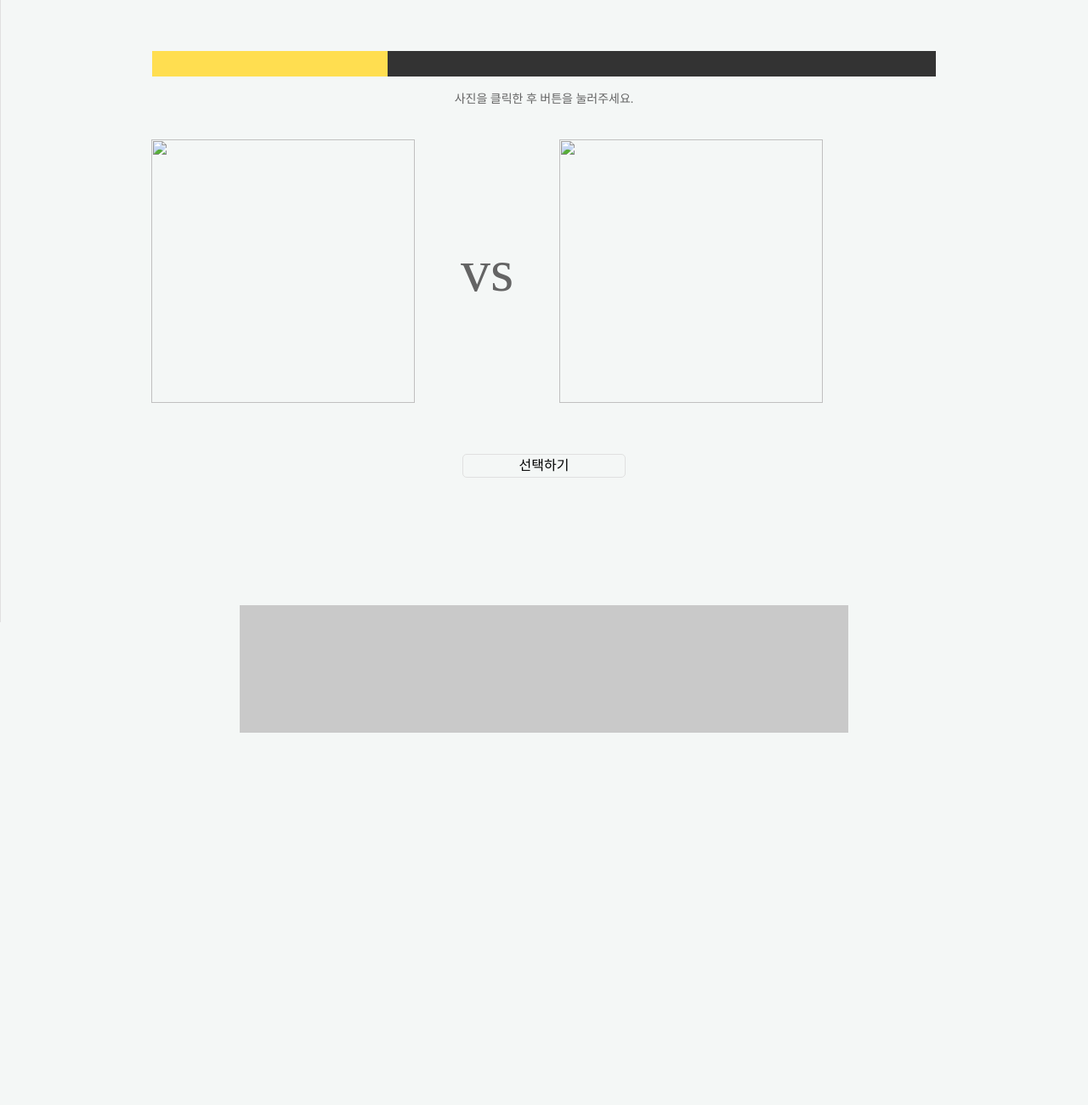
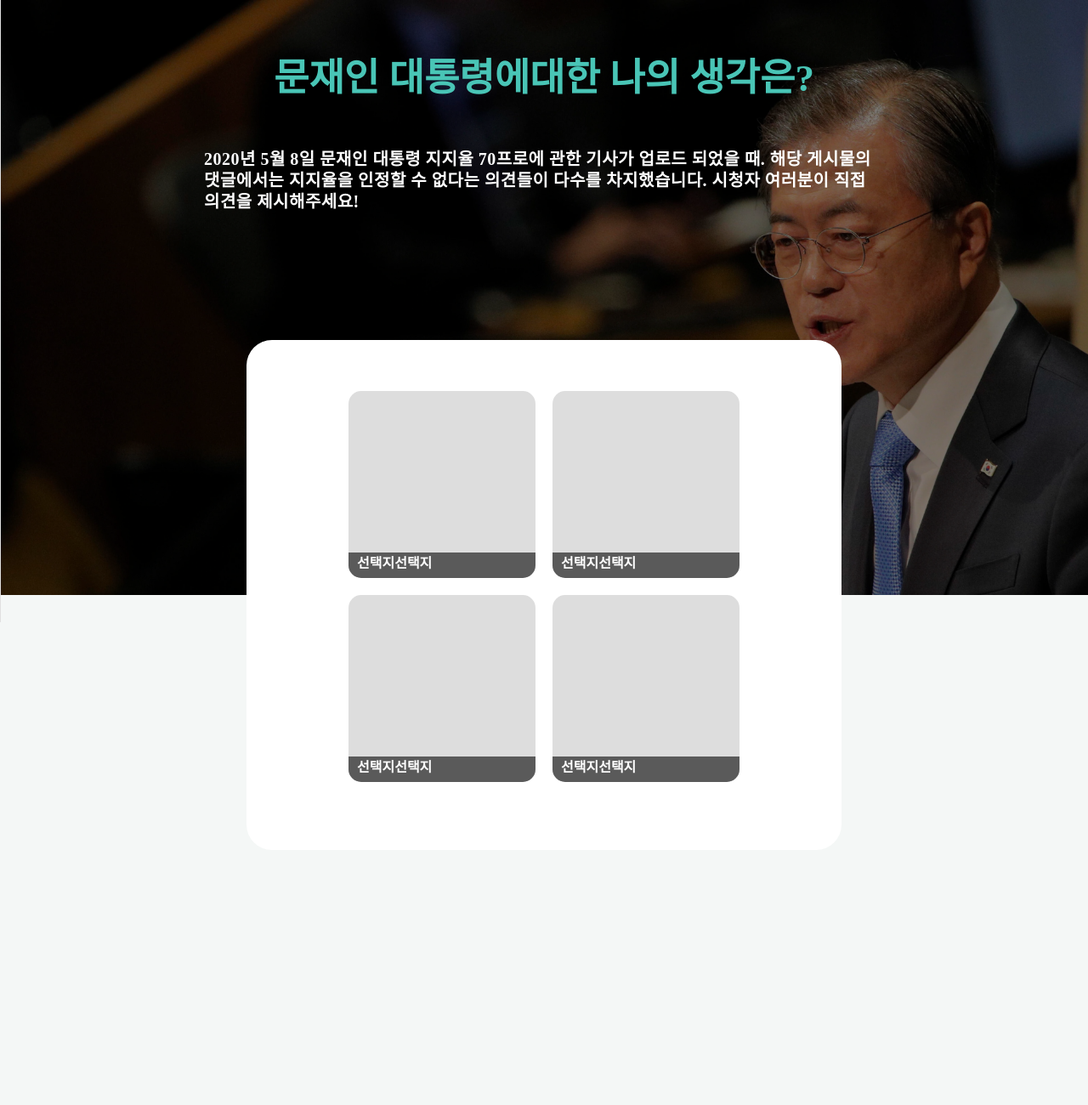
Before and after one commit to DJ-Yang/yes-or-no, a Django app: template templates/topic/select.html in a window 1280 px wide. Shown: the part 68-1368 px from the top of the page at 85% size. Before the commit the page ends 930 px from the top, so only its background shows below. Run offline with Django 3.2, Linux system fonts and the light colour scheme; the template is opened without the code that fills it, so the values that code supplies are empty; some libraries are stand-ins or nearby versions.

Commit message:
select page layout

```diff
--- a/templates/topic/select.html
+++ b/templates/topic/select.html
@@ -18,80 +18,57 @@
 {% endblock %}
 
 {% block content %}
-<div class="topic">
-  <div class="topic-title">
-    {{ topic.title }}
+<div class="topic-wrapper">
+  <div class="topic-background">
+    <div class="topic-thumb" style="background-image: url('/static/img/test.jpg')">
     </div>
-  <div class="topic-graph-wrap">
-    <div class="label-agree" style="width:{{topic.get_count_yes}};">{{topic.get_count_yes}}</div>
-    <div class="label-disagree">{% if topic.get_count_no != '0%'%}{{topic.get_count_no}}{%endif%}</div>
-    <div class="agree" style="width: {{topic.get_count_yes}};">
+
+    <div class="topic-title-box">
+      <div class="topic-title">문재인 대통령에대한 나의 생각은?</div>
+      <div class="topic-subtitle">2020년 5월 8일 문재인 대통령 지지율 70프로에 관한 기사가 업로드 되었을 때. 해당 게시물의 댓글에서는 지지율을 인정할 수 없다는 의견들이 다수를 차지했습니다. 시청자 여러분이 직접 의견을
+        제시해주세요!</div>
     </div>
   </div>
 
-  <div class="explain">
-    사진을 클릭한 후 버튼을 눌러주세요.
+  <div class="select-wrapper">
+    <div class="select-box">
+      <div class="selection">
+        <div class="selection-text-wrapper">
+          <div class="selection-text">
+            선택지선택지
+          </div>
+        </div>
       </div>
       <div class="selection">
-
-    <div class="selection1">
-      <span class="sel1-des">{{topic.selection1_des}}</span>
-      <div class="img-wrapper">
-        <img id="sel1" src="{{ topic.selection1_image.url}}">
+        <div class="selection-text-wrapper">
+          <div class="selection-text">
+            선택지선택지
           </div>
         </div>
-    <div class="vs">vs</div>
-    <div class="selection2">
-      <span class="sel2-des">{{topic.selection2_des}}</span>
-      <div class="img-wrapper">
-        <img id="sel2" src="{{ topic.selection2_image.url}}">
+      </div>
+      <div class="selection">
+        <div class="selection-text-wrapper">
+          <div class="selection-text">
+            선택지선택지
           </div>
         </div>
-    <div id="" class="submit" onclick="clickSelection(this.id)">
-      선택하기
+      </div>
+      <div class="selection">
+        <div class="selection-text-wrapper">
+          <div class="selection-text">
+            선택지선택지
+          </div>
+        </div>
+      </div>
+    </div>
   </div>
 
-    <div class="_baa_"></div>
+  <div>
+
   </div>
 </div>
+
 {% endblock %}
 
 {% block extra_js %}
-<script src="{% static 'js/select.js' %}"></script>
-<!-- selection 선택시 함수 -->
-<script>
-  function clickSelection(e) {
-
-    if (e=='')
-      alert('사진을 클릭해주세요.');
-
-
-    let target = e;
-    let selection;
-    let topic_id = '{{topic.id}}'
-    let type;
-    let checkUserLogin = '{{ request.user }}';
-
-    if (!(checkUserLogin === 'AnonymousUser')) {
-      if (target == 'sel1') {
-        selection_des = '{{topic.selection1_des}}';
-        type = 0;
-      } else if (target == 'sel2') {
-        selection_des = '{{topic.selection2_des}}';
-        type = 1;
-      } else {
-        selection_des = 'error';
-      }
-      if (selection_des != 'error' || !selection_des) {
-        selectType(selection_des, topic_id, type)
-      }
-    } else {
-      alert('로그인이 필요한 작업입니다.');
-      location.href = '/auth/signin/';
-    }
-  }
-</script>
-
-<script type="text/javascript" src="http://ajax.googleapis.com/ajax/libs/jquery/1.5/jquery.min.js"></script>
-<script type="text/javascript" src="{% static 'js/topic.js' %}?4"></script>
 {% endblock %}
--- a/topic/static/css/select.css
+++ b/topic/static/css/select.css
@@ -1,265 +1,85 @@
-.topic-title {
-    margin: 20px auto;
-    text-align: center;
-    font-size: 25px;
-    font-weight: bold;
-}
-.container {
-    /* min-height: 900px; */
+.topic-wrapper {
+    width: 100%;
+    height: 100%;
 }
 
-.explain {
-    text-align: center;
-    width: 100%;
-    margin: 20px 0 -20px 0;
-    font-family: nanum;
-    font-size: 14px;
-    color: #646464;
-}
-.submit {
-    border: 1px solid #e0e0e0;
-    display: block;
-    margin: 50px auto;
-    width: 150px;
-    text-align: center;
-    padding: 5px 20px;
-    border-radius: 5px;
-    cursor: pointer;
+.topic-background {
+    background-color: black;
+    position: relative;
 }
 
-.topic-graph-wrap {
-    background-color: #333333;
-    width: 90%;
-    margin: 0 auto;
+.topic-thumb {
+    height: 700px;
+    background-size: cover;
+    background-position: center;
+    opacity: 0.5;
 }
 
-.topic-graph-wrap .agree {
-    width: 30%;
-    height: 30px;
-    background-color: #FFDE50;
-}
-.topic-graph-wrap .label-agree {
+.select-wrapper  {
     position: relative;
-    z-index: 2;
-    font-weight: bold;
-    float: left;
-    margin-left: 10px;
-}
-.topic-graph-wrap .label-disagree {
-    font-weight: bold;
-    float: right;
-    margin-right: 10px;
-    color: #ffffff;
+    top: -300px;
+    margin: 0 auto;
+    width: 700px;
+    height: 600px;
+    background-color: #ffffff;
+    border-radius: 30px;
 }
 
-
-.selection {
-    margin: 50px auto;
-    min-height: 600px;
-    min-width: 900px;
-}
-.selection .sel-des {
-    width: 90%;
+.select-box {
     margin: 0 auto;
-    height: 50px;
-}
-.selection .sel-des .sel1-des {
-    width: 300px;
-    float: left;
-    text-align: center;
-}
-.selection .sel-des .sel2-des {
-    width: 300px;
-    float: right;
-    text-align: center;
-}
-
-.selection .selection1
-,.selection .selection2 {
-    display: inline-block;
-    margin: 10px 50px;
-    vertical-align: middle;
-    cursor: pointer;
-}
-
-.selection .selection1 img,
-.selection .selection2 img{
-    width: 100%;
-    height: 100%;
-    z-index: 0;
-}
-
-.img-wrapper {
-    height: 310px;
-    width: 310px;
-}
-
-.selected {
-    opacity: 0.4;
-}
-
-.selection .selection1 span,
-.selection .selection2 span{
-    border-top-left-radius: 5px;
-    border-top-right-radius: 5px;
-    background-color: #333333;
-    color: #ffffff;
-    display: block;
-    width: 100%;
-    text-align: center;
-    font-weight: bold;
-    font-size: 20px;
-    font-family: nanum;
-}
-
-.topic {
-    width: 80%;
-    margin: 0 auto;
-    padding-top: 40px;
-    padding-bottom: 20px;
-}
-
-
-.vs {
-    font-size: 70px;
-    color: #646464;
-    display: inline-block;
-    position: relative;
-    left: 0px;
-    top: 0px;
-    vertical-align: middle;
-}
-
-._baa_ {
-    width: 70%;
-    background-color: #c9c9c9;
-    height: 150px;
-    margin: 150px auto;
-}
-
-@media all and (max-width:1200px) {
-
-    .selection {
-        min-width: 320px;
-        margin-top: 50px;
-    }
-
-    .selection .selection1
-    ,.selection .selection2 {
-        display: inline-block;
-        margin: 10px 50px;
-    }
-
-    .img-wrapper {
-        width: 230px;
-        height: 230px;
-    }
-
-}
-
-@media all and (max-width:992px) {
-    .topic {
-        padding-top: 0;
-        width: 100%;
-    }
-    .selection {
-        min-width: 320px;
-        margin-top: 50px;
-    }
-
-    .selection .selection1
-    ,.selection .selection2 {
-        display: inline-block;
-        margin: 10px 18px;
-    }
-    .topic-graph-wrap {
-        width: 100%;
-    }
-    .topic .topic-title {
-        margin-top: 0;
-    }
-    .img-wrapper {
-        width: 270px;
-        height: 270px;
-    }
-}
-@media all and (max-width:768px) {
-
-    .selection {
-        min-width: 320px;
-        margin-top: 50px;
-    }
-
-    .selection .selection1
-    ,.selection .selection2 {
-        display: block;
-        margin: 0 auto;
-    }
-    .img-wrapper {
-        width: 100%;
-        height: 400px;
-    }
-    .vs {
-        width: 100%;
-        text-align: center;
-        margin-top: 20px;
-        margin-bottom: 10px;
-        height: 80px;
-    }
-    ._baa_ {
-        width: 80%;
-        margin-top: 100px;
-    }
-}
-
-@media all and (max-width:480px) {
-
-    .container {
-        padding-left: 0 !important;
-        padding-right: 0 !important;
+    padding: 50px;
+    display: flex;
+    flex-wrap: wrap;
+    justify-content: center;
+    align-content: center;
 }
 
 .selection {
-        min-width: 320px;
-        margin-top: 50px;
-        min-height: 300px;
-        margin-bottom: 0;
+    position: relative;
+    background-color: #dddddd;
+    width: 220px;
+    height: 220px;
+    margin: 10px 10px;
+    border-radius: 15px;
 }
-    .img-wrapper {
+
+.selection-text-wrapper {
+    position: absolute;
+    bottom: 0;
     width: 100%;
-        height: 100%;
+    background-color: #5a5a5a;
+    border-bottom-left-radius: 15px;
+    border-bottom-right-radius: 15px;
+    color: #ffffff;
+    min-height: 30px;
 }
-    .topic-graph-wrap {
+.selection-text {
+    padding: 5px 10px;
+    font-weight: bold;
+}
+
+.topic-title-box {
+    position: absolute;
+    top: 10%;
     width: 100%;
 }
-    .vs {
-        display: none;
-        position: absolute;
-        z-index: 2;
-        width: 100%;
+
+.topic-title {
+    font-weight: bold;
+    font-size: 45px;
+    color: #49C5B6;
+    width: 1000px;
+    margin: 0 auto;
     text-align: center;
-        top: 380px;
-        color: #646464;
-        font-size: 50px;
 }
-
-    .selection .selection1
-    ,.selection .selection2 {
-        display: inline-block;
+.topic-subtitle {
     margin: 0 auto;
-        width: 49%;
+    color: #ffffff;
+    font-size: 20px;
+    max-width: 800px;
+    padding-top: 60px;
+    font-weight: bold;
+    line-height: 25px;
+    letter-spacing: 0.5px;
+    word-break: keep-all;
 }
-    ._baa_ {
-        width: 100%;
-        height: 100px;
-        margin: 100px 0 10px 0;
-    }
-    .selection .selection1 span,
-    .selection .selection2 span{
-        font-size: 20px;
-    }
-    .selection .selection1 img,
-    .selection .selection2 img {
-        height: 200px;
-    }
-}
```
Lines whose indentation alone changed are shown as unchanged.
